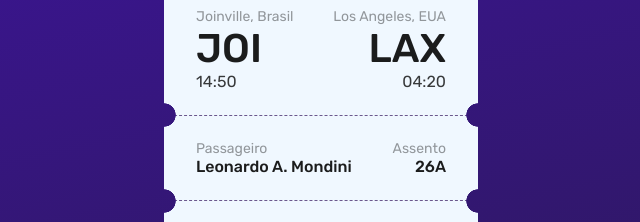
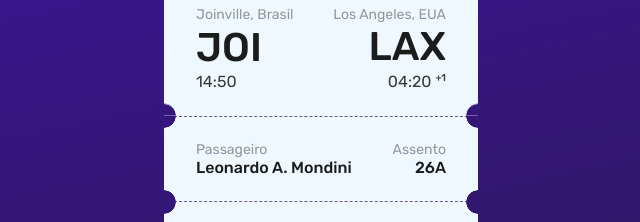
Before and after one commit to LeonardoAlbano/projeto-museu, a plain HTML site: page index.html in a window 1280 px wide. Shown: the part 175-397 px from the top of the page, 319-959 px from the left. Drawn offline with Linux system fonts and the light colour scheme.

Commit message:
Update index.html
atualizando o <sup> no Time de Los angeles

```diff
--- a/index.html
+++ b/index.html
@@ -54,7 +54,7 @@
             <div class="chegada lateral-direita grid">
               <p>Los Angeles, EUA</p>
               <strong>LAX</strong>
-              <time>04:20</time>
+              <time>04:20 <sup>+1</sup> </time>
             </div>
           </div>
 
```
